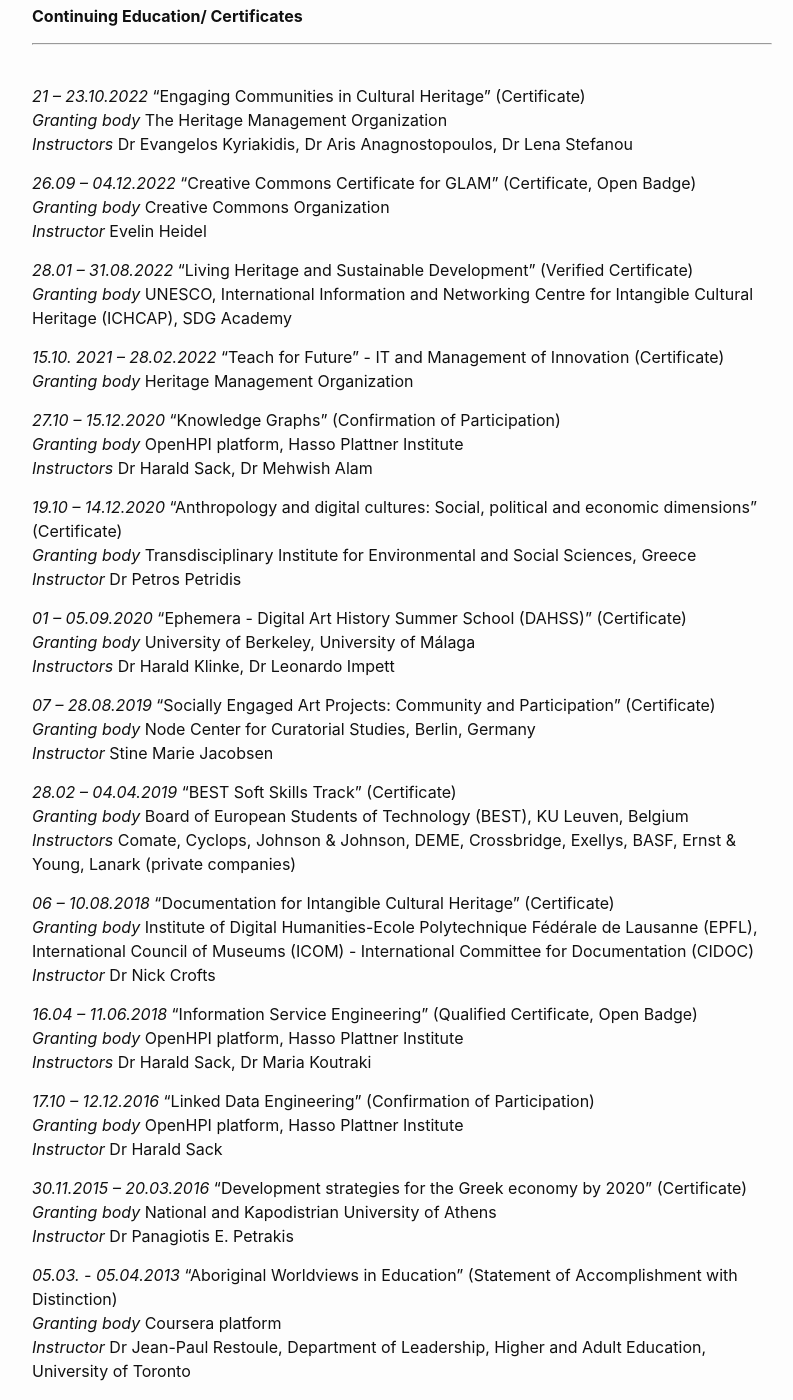
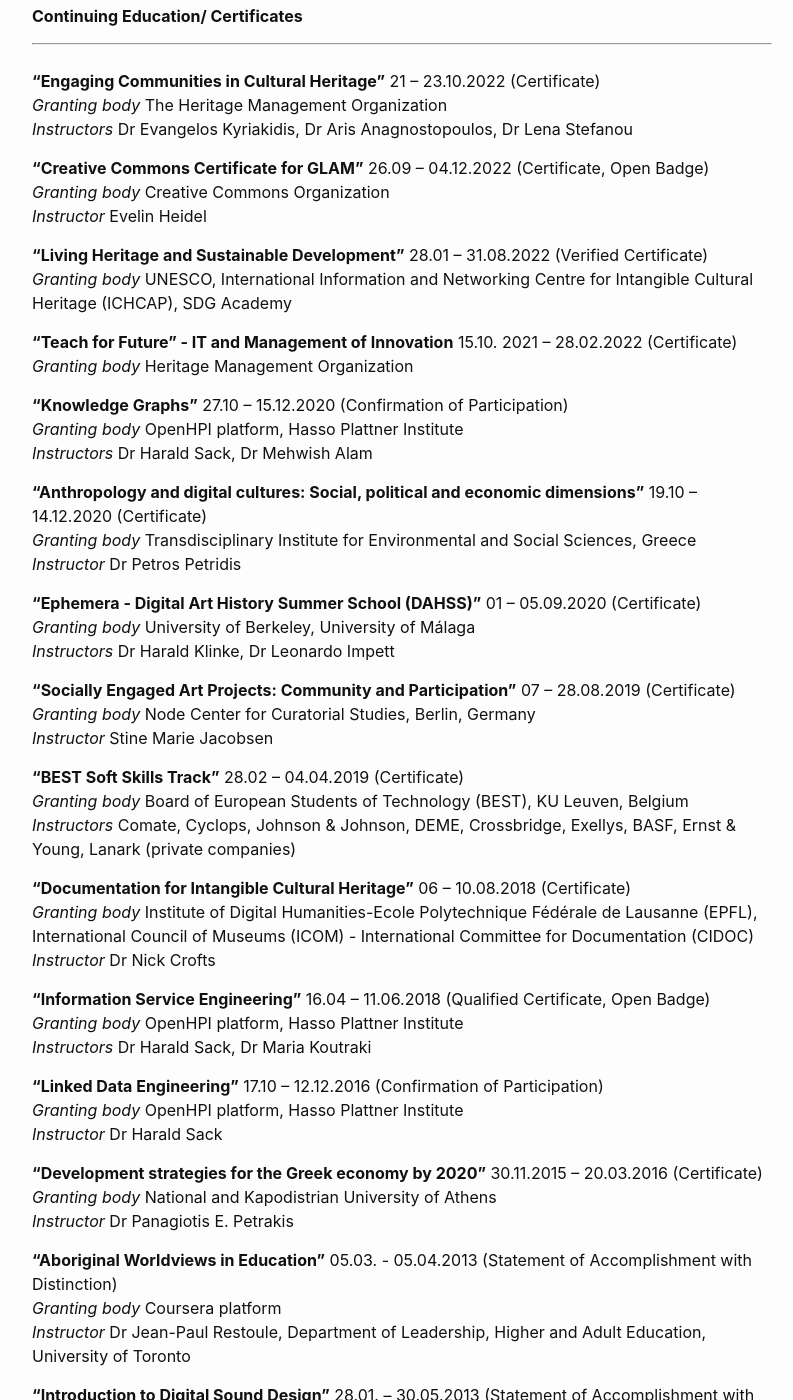
Before and after one commit to mziku/mziku.github.io, a Jekyll site: the page built from education.md, in a window 1280 px wide and 1400 px high, scrolled down 1780 px. Shown: the whole window, without its empty margins (238-1031 px from the left). Built offline with Jekyll 4.4.1, drawn with Linux system fonts in a browser that asks for light colours; some of the changed text lies outside the part shown.

Commit message:
Update education.md

```diff
--- a/education.md
+++ b/education.md
@@ -73,72 +73,71 @@
 
 ---
 <br>
-
-*21 – 23.10.2022*	“Engaging Communities in Cultural Heritage” (Certificate)
+**“Engaging Communities in Cultural Heritage”** 21 – 23.10.2022	(Certificate)
 *Granting body*	The Heritage Management Organization
 *Instructors*	Dr Evangelos Kyriakidis, Dr Aris Anagnostopoulos, Dr Lena Stefanou
 
-*26.09 – 04.12.2022*	“Creative Commons Certificate for GLAM” (Certificate, Open Badge)
+**“Creative Commons Certificate for GLAM”** 26.09 – 04.12.2022 (Certificate, Open Badge)
 *Granting body*	Creative Commons Organization
 *Instructor*	Evelin Heidel
 
-*28.01 – 31.08.2022*	“Living Heritage and Sustainable Development” (Verified Certificate)
+**“Living Heritage and Sustainable Development”** 28.01 – 31.08.2022 (Verified Certificate)
 *Granting body*	UNESCO, International Information and Networking Centre for Intangible Cultural Heritage 	(ICHCAP), SDG Academy
 
-*15.10. 2021 – 28.02.2022*	“Teach for Future” - IT and Management of Innovation (Certificate)
+**“Teach for Future” - IT and Management of Innovation** 15.10. 2021 – 28.02.2022 (Certificate)
 *Granting body*	Heritage Management Organization
 
-*27.10 – 15.12.2020*	“Knowledge Graphs” (Confirmation of Participation)
+**“Knowledge Graphs”** 27.10 – 15.12.2020 (Confirmation of Participation)
 *Granting body*	OpenHPI platform, Hasso Plattner Institute
 *Instructors*	Dr Harald Sack, Dr Mehwish Alam
 
-*19.10 – 14.12.2020*	“Anthropology and digital cultures: Social, political and economic dimensions” (Certificate)
+**“Anthropology and digital cultures: Social, political and economic dimensions”** 19.10 – 14.12.2020 (Certificate)
 *Granting body*	Transdisciplinary Institute for Environmental and Social Sciences, Greece
 *Instructor*	Dr Petros Petridis
 
-*01 – 05.09.2020*	“Ephemera - Digital Art History Summer School (DAHSS)” (Certificate)
+**“Ephemera - Digital Art History Summer School (DAHSS)”** 01 – 05.09.2020 (Certificate)
 *Granting body*	University of Berkeley, University of Málaga
 *Instructors*	Dr Harald Klinke, Dr Leonardo Impett
 
-*07 – 28.08.2019*	“Socially Engaged Art Projects: Community and Participation” (Certificate)
+**“Socially Engaged Art Projects: Community and Participation”** 07 – 28.08.2019 (Certificate)
 *Granting body*	Node Center for Curatorial Studies, Berlin, Germany
 *Instructor*	Stine Marie Jacobsen
 
-*28.02 – 04.04.2019*	“BEST Soft Skills Track” (Certificate)
+**“BEST Soft Skills Track”** 28.02 – 04.04.2019 (Certificate)
 *Granting body*	Board of European Students of Technology (BEST), KU Leuven, Belgium
 *Instructors*	Comate, Cyclops, Johnson & Johnson, DEME, Crossbridge, Exellys, BASF, Ernst & Young, 	Lanark (private companies)
 
-*06 – 10.08.2018*	“Documentation for Intangible Cultural Heritage” (Certificate)
+**“Documentation for Intangible Cultural Heritage”** 06 – 10.08.2018 (Certificate)
 *Granting body*	Institute of Digital Humanities-Ecole Polytechnique Fédérale de Lausanne (EPFL), International 	Council of Museums (ICOM) - International Committee for Documentation (CIDOC)
 *Instructor* Dr Nick Crofts
 
-*16.04 – 11.06.2018*	“Information Service Engineering” (Qualified Certificate, Open Badge)
+**“Information Service Engineering”** 16.04 – 11.06.2018 (Qualified Certificate, Open Badge)
 *Granting body*	OpenHPI platform, Hasso Plattner Institute
 *Instructors*	Dr Harald Sack, Dr Maria Koutraki
 
-*17.10 – 12.12.2016*	“Linked Data Engineering” (Confirmation of Participation)
+**“Linked Data Engineering”** 17.10 – 12.12.2016 (Confirmation of Participation)
 *Granting body*	OpenHPI platform, Hasso Plattner Institute
 *Instructor*	Dr Harald Sack
 
-*30.11.2015 – 20.03.2016*	“Development strategies for the Greek economy by 2020” (Certificate)
+**“Development strategies for the Greek economy by 2020”** 30.11.2015 – 20.03.2016 (Certificate)
 *Granting body*	National and Kapodistrian University of Athens
 *Instructor*	Dr Panagiotis E. Petrakis
 
-*05.03. - 05.04.2013*	“Aboriginal Worldviews in Education” (Statement of Accomplishment with Distinction)
+**“Aboriginal Worldviews in Education”** 05.03. - 05.04.2013 (Statement of Accomplishment with Distinction)
 *Granting body*	Coursera platform
 *Instructor*	Dr Jean-Paul Restoule, Department of Leadership, Higher and Adult Education, University 	of Toronto
 
-*28.01. – 30.05.2013*	“Introduction to Digital Sound Design” (Statement of Accomplishment with Distinction)
+**“Introduction to Digital Sound Design”** 28.01. – 30.05.2013 (Statement of Accomplishment with Distinction)
 *Granting body*	Coursera platform
 *Instructor*	Dr Steve Everett, Department of Music, Emory University
 
-*18 – 25.09.2011*	“History, Culture and Society of Labor” Summer School (Certificate)
+**“History, Culture and Society of Labor” Summer School** 18 – 25.09.2011 (Certificate)
 *Granting body*	Dept. of History and Archeology, Folklore Section - University of Ioannina, Dept. of 		Sociology - 	Panteion University
 *Instructor*	Dr Konstantina Bada
 
-*27.07 – 09.08.2008*	“Anthropology, Ethnography and Comparative Folklore of the Balkans” Summer School (Certificate)
+**“Anthropology, Ethnography and Comparative Folklore of the Balkans” Summer School** 27.07 – 09.08.2008 (Certificate)
 *Granting body*	International Border Crossings Network, University of Ioannina
 *Instructor*	Dr Vasilis Nitsiakos
 
-*09 – 15.07.2007*	“Popular Culture and Education” Summer School (Certificate)
+**“Popular Culture and Education” Summer School** 09 – 15.07.2007 (Certificate)
 *Granting body*	Academy of Athens - Research Center of Greek Folklore, Research Institute of Thessaly
```
